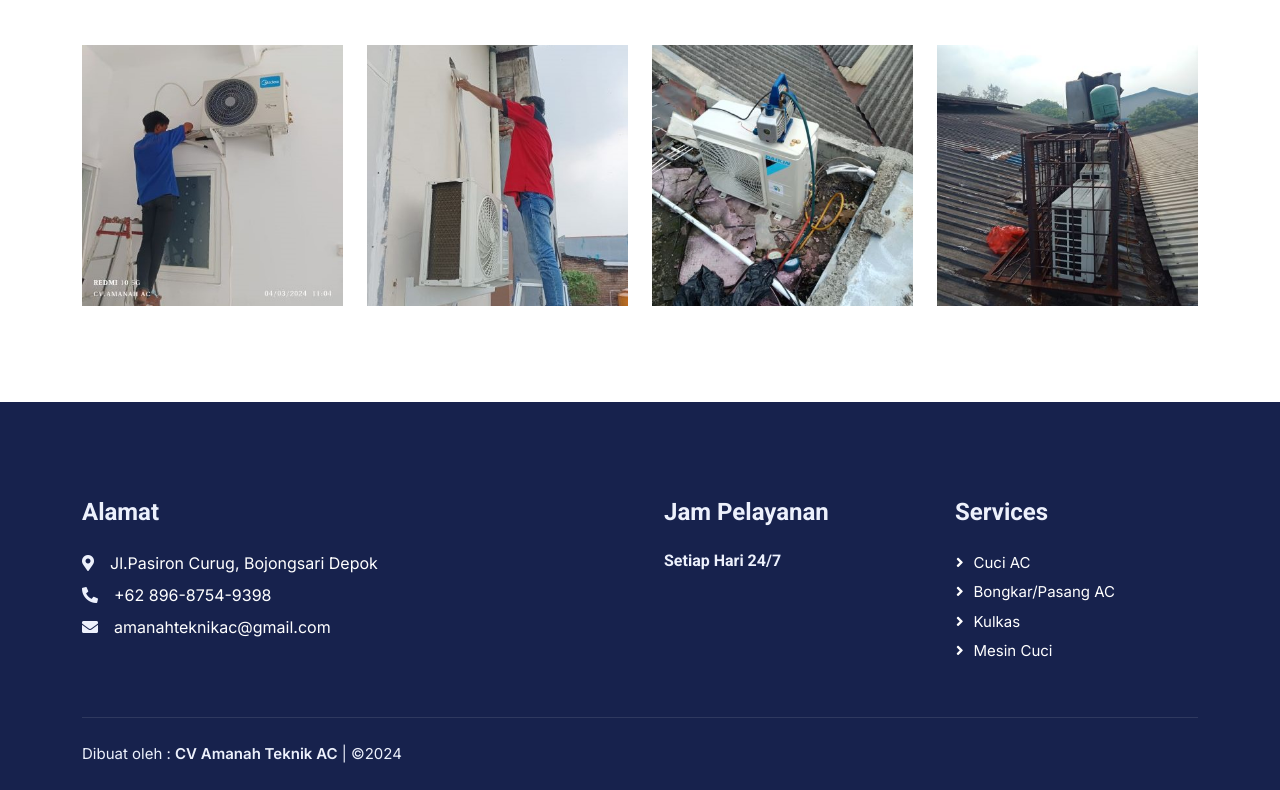
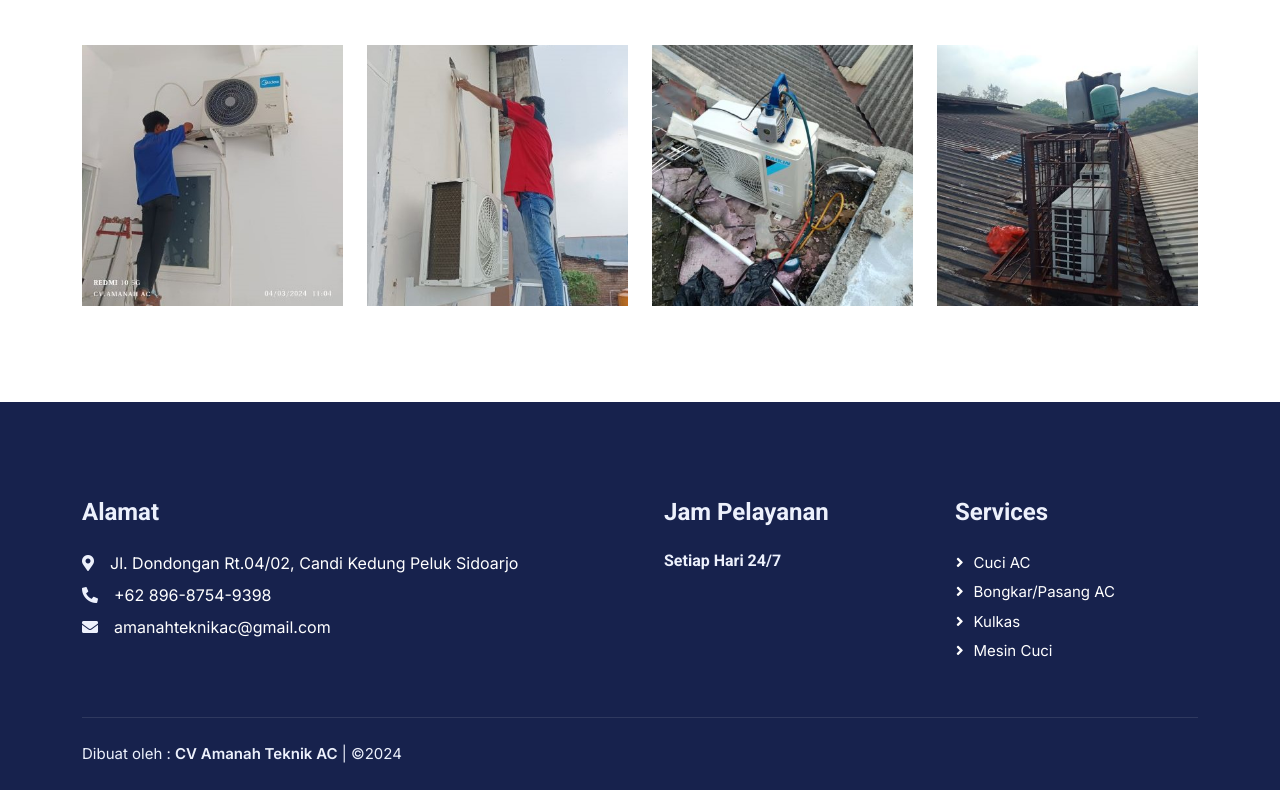
Before and after one commit to coorporates/amanah-teknik-ac, a plain HTML site: page index.html in a window 1280 px wide. Shown: the part 2767-3557 px from the top of the page. Drawn offline with nearby package versions, Linux system fonts and the light colour scheme.

Commit message:
menambahkan alamat

```diff
--- a/index.html
+++ b/index.html
@@ -307,7 +307,7 @@
         <div class="row g-5">
           <div class="col-lg-6 col-md-6">
             <h4 class="text-light mb-4">Alamat</h4>
-            <p class="mb-2 footer-alamat"><i class="fa fa-map-marker-alt me-3"></i><a href="">Jl.Pasiron Curug, Bojongsari Depok</a></p>
+            <p class="mb-2 footer-alamat"><i class="fa fa-map-marker-alt me-3"></i><a href="">Jl. Dondongan Rt.04/02, Candi Kedung Peluk Sidoarjo</a></p>
             <p class="mb-2 footer-contact"><i class="fa fa-phone-alt me-3"></i><a href="https://wa.me/6289687549398">+62 896-8754-9398</a></p>
             <p class="mb-2 footer-email"><i class="fa fa-envelope me-3"></i><a href="mailto:amanahteknikac@gmail.com">amanahteknikac@gmail.com</a></p>
           </div>
```
